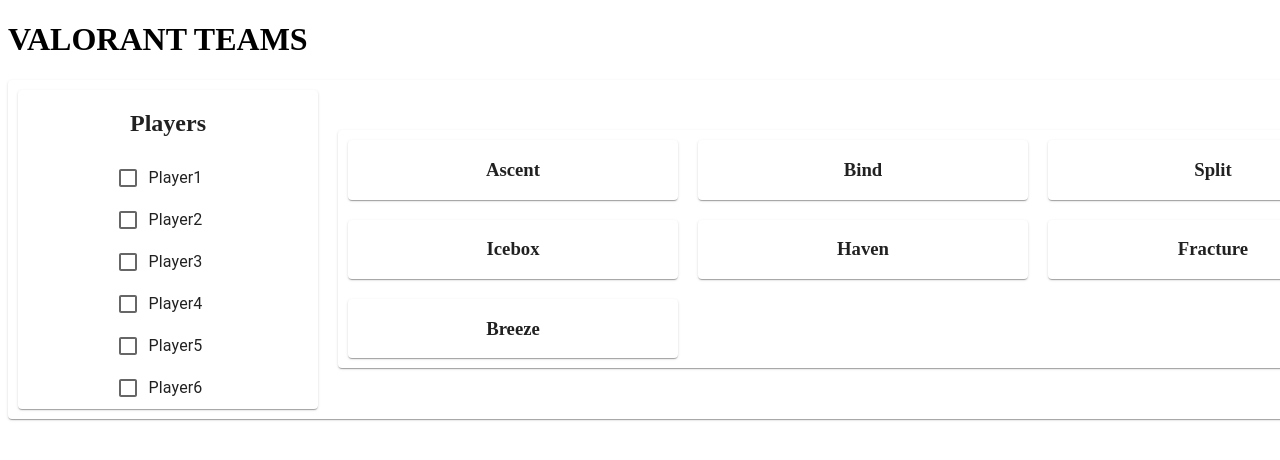
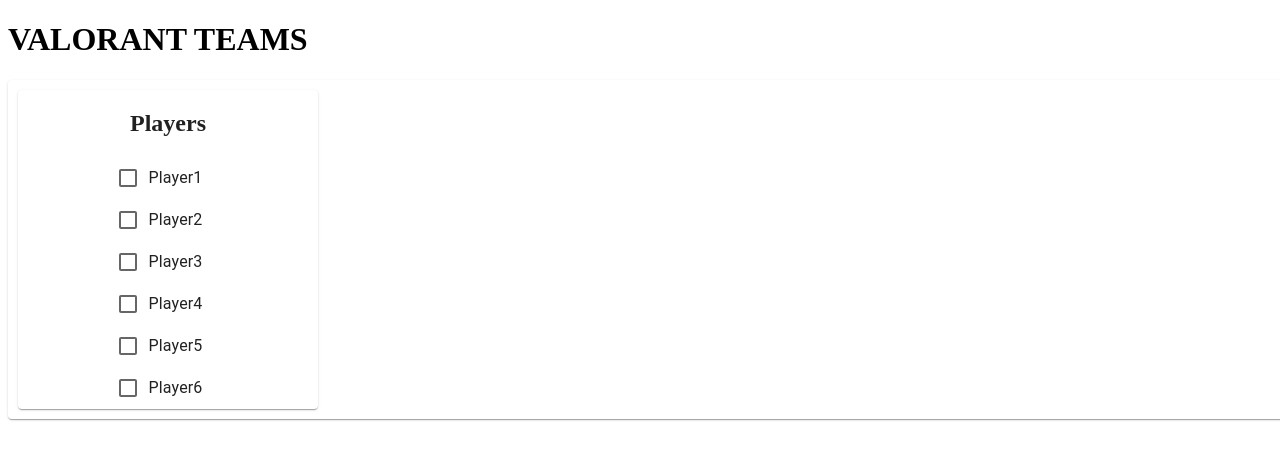
Before and after one commit to osakana4/valorant-teams, a React (Create React App) app: page / in a window 1280 px wide. Shown: the top 460 px of the page. Built offline with nearby package versions, Linux system fonts and the light colour scheme.

Commit message:
modify TopPage.js (*cannot resolve MapPaper problem)

```diff
--- a/src/TopPage.js
+++ b/src/TopPage.js
@@ -5,6 +5,7 @@
 import FormGroup from '@mui/material/FormGroup'
 import FormControlLabel from '@mui/material/FormControlLabel'
 
+import Ascent from './images/Ascent.png'
 
 const BackGroundPaper = styled(Paper)({
     width: '1400px',
@@ -32,15 +33,16 @@
 
 const MapPaper = styled(Paper)({
     width: '330px',
+    height: '185px',
     margin: '10px',
     display: 'flex',
     flexDirection: 'column',
     alignItems: 'center'
 })
 
+const TopPage = () => {
+    const maps = ['Ascent', 'Bind', 'Split', 'Icebox', 'Haven', 'Fracture', 'Breeze']
 
-
-const TopPage = () => {
     return (
         <BackGroundPaper>
             <PlayersPaper>
@@ -55,27 +57,36 @@
                 </FormGroup>
             </PlayersPaper>
             <ResultPaper>
-                <MapPaper>
-                    <h3>Ascent</h3>
-                </MapPaper>
-                <MapPaper>
-                    <h3>Bind</h3>
-                </MapPaper>
-                <MapPaper>
-                    <h3>Split</h3>
-                </MapPaper>
-                <MapPaper>
-                    <h3>Icebox</h3>
-                </MapPaper>
-                <MapPaper>
-                    <h3>Haven</h3>
-                </MapPaper>
-                <MapPaper>
-                    <h3>Fracture</h3>
-                </MapPaper>
-                <MapPaper>
-                    <h3>Breeze</h3>
-                </MapPaper>
+                {/* {maps.map((vltMap) => {
+                    return <MapPaper style={{
+                        opacity: '0.2',
+                        backgroundImage: `url(${vltMap})`,
+                        backgroundSize: 'cover'
+                    }}>
+                        {vltMap}
+                    </MapPaper>
+                })} */}
+
+                {(() => {
+                    return (
+                        maps.map((vltMap) => {
+                            switch(vltMap) {
+                                case 'Ascent':
+                                    return (
+                                        <MapPaper style={{
+                                            opacity: '0.2',
+                                            backgroundImage: `url(${Ascent})`,
+                                            backgroundSize: 'cover'
+                                        }}>
+                                            {vltMap}
+                                        </MapPaper>
+                                    )
+                                default:
+                                    return null
+                            }
+                        })
+                    )
+                })}
             </ResultPaper>
         </BackGroundPaper>
     )
```
Also changed, not shown: 1 other file (tests, documents, lock files or other folders).
